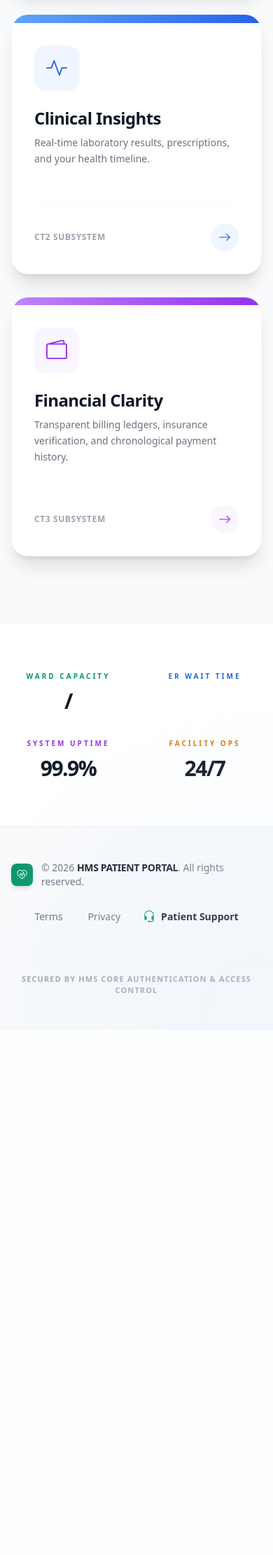
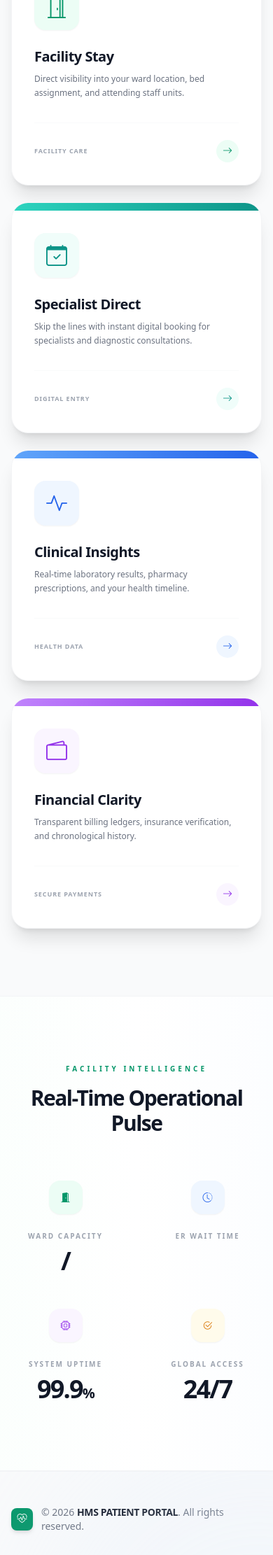
Before and after one commit to Jangwick/HMS, a Flask app: template templates/portal/patient_landing.html in a window 390 px wide. Shown: the part 938-3160 px from the top of the page at 70% size. Before the commit the page ends 2357 px from the top, so only its background shows below. Run offline with Flask 3, Linux system fonts and the light colour scheme; the template is opened without the code that fills it, so the values that code supplies are empty; some libraries are stand-ins or nearby versions.

Commit message:
feat: Add the initial patient landing page for the HMS portal.

```diff
--- a/templates/portal/patient_landing.html
+++ b/templates/portal/patient_landing.html
@@ -60,7 +60,7 @@
     <div class="blob bg-blue-100 -bottom-48 -right-48" style="animation-delay: -5s;"></div>
 
     <!-- Portal Header (HMS Uniform) -->
-    <nav class="bg-white/80 backdrop-blur-md border-b border-gray-100 sticky top-0 z-50">
+    <nav class="bg-white/95 backdrop-blur-lg border-b border-gray-200 sticky top-0 z-[100] shadow-sm">
         <div class="max-w-7xl mx-auto px-4 sm:px-6 lg:px-8 h-16 flex items-center justify-between">
             <div class="flex items-center">
                 <div
@@ -111,26 +111,35 @@
             </div>
         </div>
 
-        <div class="relative max-w-7xl mx-auto px-4 sm:px-6 lg:px-8 pt-20 pb-24 text-center">
+        <div class="relative max-w-7xl mx-auto px-4 sm:px-6 lg:px-8 pt-48 pb-32 text-center">
+            <div
+                class="inline-flex items-center space-x-2 px-3 py-1 bg-emerald-50 rounded-full border border-emerald-100 mb-8 animate-fade-in-up">
+                <span class="w-2 h-2 rounded-full bg-emerald-500 animate-pulse"></span>
+                <span class="text-[9px] font-black text-emerald-700 uppercase tracking-[0.2em]">Operational Status:
+                    Normal</span>
+            </div>
+
             <h1
-                class="text-4xl md:text-6xl lg:text-7xl font-extrabold text-gray-900 tracking-tight mb-6 animate-fade-in-up delay-100 px-4">
-                Care Without <span
-                    class="text-transparent bg-clip-text bg-gradient-to-r from-emerald-600 to-blue-600">Boundaries.</span>
+                class="text-5xl md:text-7xl lg:text-8xl font-black text-gray-900 tracking-tighter mb-8 animate-fade-in-up delay-100 px-4 leading-[0.9]">
+                Care Without <br>
+                <span
+                    class="text-transparent bg-clip-text bg-gradient-to-r from-emerald-600 via-teal-500 to-blue-600">Boundaries.</span>
             </h1>
 
-            <p class="mt-4 max-w-2xl mx-auto text-lg md:text-xl text-gray-500 animate-fade-in-up delay-200 px-6">
-                A centralized, secure, and intelligent gateway for HMS patients. Access your Clinical Journey, Facility
-                Stay, and Financials in real-time.
+            <p
+                class="mt-6 max-w-2xl mx-auto text-lg md:text-xl text-gray-400 font-medium animate-fade-in-up delay-200 px-6 leading-relaxed">
+                The HMS Patient Portal is your unified care companion. Real-time diagnostic streams, digital specialist
+                booking, and facility stay management—all in one secure hub.
             </p>
 
-            <div class="mt-12 flex flex-col sm:flex-row items-center justify-center gap-4 animate-fade-in-up delay-200">
+            <div class="mt-16 flex flex-col sm:flex-row items-center justify-center gap-6 animate-fade-in-up delay-200">
                 <a href="{{ url_for('patient.login') }}"
-                    class="w-full sm:w-auto px-10 py-4 bg-gray-950 text-white rounded-2xl font-black text-xs uppercase tracking-[0.2em] hover:bg-emerald-600 transition-all shadow-2xl">
+                    class="w-full sm:w-auto px-12 py-5 bg-gray-950 text-white rounded-2xl font-black text-xs uppercase tracking-[0.3em] hover:bg-emerald-600 hover:-translate-y-1 transition-all shadow-2xl">
                     Launch Care Hub
                 </a>
                 <a href="#features"
-                    class="w-full sm:w-auto px-10 py-4 bg-white text-gray-900 rounded-2xl font-black text-xs uppercase tracking-[0.2em] border border-gray-100 hover:border-emerald-200 transition-all shadow-sm">
-                    Explore Features
+                    class="w-full sm:w-auto px-12 py-5 bg-white text-gray-900 rounded-2xl font-black text-xs uppercase tracking-[0.3em] border border-gray-100 hover:border-emerald-200 transition-all shadow-sm">
+                    Explore Capabilities
                 </a>
             </div>
         </div>
@@ -138,7 +147,7 @@
 
     <!-- Departments Grid (HMS Standard) -->
     <div id="features" class="max-w-7xl mx-auto px-4 sm:px-6 lg:px-8 -mt-16 pb-24 relative z-10">
-        <div class="grid grid-cols-1 md:grid-cols-2 lg:grid-cols-3 gap-8 items-stretch auto-rows-fr">
+        <div class="grid grid-cols-1 md:grid-cols-2 lg:grid-cols-4 gap-6 items-stretch auto-rows-fr">
             <!-- Facility Stay -->
             <div
                 class="group bg-white rounded-3xl shadow-xl hover:shadow-2xl transition-all duration-300 transform hover:-translate-y-2 border border-gray-100 overflow-hidden h-full flex flex-col">
@@ -149,15 +158,39 @@
                         <i
                             class="bi bi-door-open text-3xl text-emerald-600 group-hover:text-white transition-colors duration-300"></i>
                     </div>
-                    <h2 class="text-2xl font-bold text-gray-900 mb-2 tracking-tight">Facility Stay</h2>
-                    <p class="text-gray-500 mb-8 text-sm leading-relaxed">Direct visibility into your ward location, bed
+                    <h2 class="text-xl font-bold text-gray-900 mb-2 tracking-tight">Facility Stay</h2>
+                    <p class="text-gray-500 mb-8 text-xs leading-relaxed">Direct visibility into your ward location, bed
                         assignment, and attending staff units.</p>
 
                     <div class="flex items-center justify-between pt-6 border-t border-gray-50 mt-auto">
-                        <span class="text-xs font-bold text-gray-400 uppercase tracking-wider">CT1 Subsystem</span>
+                        <span class="text-[9px] font-black text-gray-400 uppercase tracking-widest">Facility Care</span>
                         <div
-                            class="w-10 h-10 rounded-full bg-emerald-50 flex items-center justify-center text-emerald-600 group-hover:bg-emerald-600 group-hover:text-white transition-all duration-300">
-                            <i class="bi bi-arrow-right text-lg"></i>
+                            class="w-8 h-8 rounded-full bg-emerald-50 flex items-center justify-center text-emerald-600 group-hover:bg-emerald-600 group-hover:text-white transition-all duration-300">
+                            <i class="bi bi-arrow-right text-sm"></i>
+                        </div>
+                    </div>
+                </div>
+            </div>
+
+            <!-- Specialist Direct -->
+            <div
+                class="group bg-white rounded-3xl shadow-xl hover:shadow-2xl transition-all duration-300 transform hover:-translate-y-2 border border-gray-100 overflow-hidden h-full flex flex-col">
+                <div class="h-3 bg-gradient-to-r from-teal-400 to-teal-600"></div>
+                <div class="p-8 flex flex-col h-full">
+                    <div
+                        class="w-16 h-16 rounded-2xl bg-teal-50 flex items-center justify-center mb-6 group-hover:bg-teal-600 transition-colors duration-300 shadow-sm">
+                        <i
+                            class="bi bi-calendar-check text-3xl text-teal-600 group-hover:text-white transition-colors duration-300"></i>
+                    </div>
+                    <h2 class="text-xl font-bold text-gray-900 mb-2 tracking-tight">Specialist Direct</h2>
+                    <p class="text-gray-500 mb-8 text-xs leading-relaxed">Skip the lines with instant digital booking
+                        for specialists and diagnostic consultations.</p>
+
+                    <div class="flex items-center justify-between pt-6 border-t border-gray-50 mt-auto">
+                        <span class="text-[9px] font-black text-gray-400 uppercase tracking-widest">Digital Entry</span>
+                        <div
+                            class="w-8 h-8 rounded-full bg-teal-50 flex items-center justify-center text-teal-600 group-hover:bg-teal-600 group-hover:text-white transition-all duration-300">
+                            <i class="bi bi-arrow-right text-sm"></i>
                         </div>
                     </div>
                 </div>
@@ -173,15 +206,15 @@
                         <i
                             class="bi bi-activity text-3xl text-blue-600 group-hover:text-white transition-colors duration-300"></i>
                     </div>
-                    <h2 class="text-2xl font-bold text-gray-900 mb-2 tracking-tight">Clinical Insights</h2>
-                    <p class="text-gray-500 mb-8 text-sm leading-relaxed">Real-time laboratory results, prescriptions,
-                        and your health timeline.</p>
+                    <h2 class="text-xl font-bold text-gray-900 mb-2 tracking-tight">Clinical Insights</h2>
+                    <p class="text-gray-500 mb-8 text-xs leading-relaxed">Real-time laboratory results, pharmacy
+                        prescriptions, and your health timeline.</p>
 
                     <div class="flex items-center justify-between pt-6 border-t border-gray-50 mt-auto">
-                        <span class="text-xs font-bold text-gray-400 uppercase tracking-wider">CT2 Subsystem</span>
+                        <span class="text-[9px] font-black text-gray-400 uppercase tracking-widest">Health Data</span>
                         <div
-                            class="w-10 h-10 rounded-full bg-blue-50 flex items-center justify-center text-blue-600 group-hover:bg-blue-600 group-hover:text-white transition-all duration-300">
-                            <i class="bi bi-arrow-right text-lg"></i>
+                            class="w-8 h-8 rounded-full bg-blue-50 flex items-center justify-center text-blue-600 group-hover:bg-blue-600 group-hover:text-white transition-all duration-300">
+                            <i class="bi bi-arrow-right text-sm"></i>
                         </div>
                     </div>
                 </div>
@@ -197,15 +230,16 @@
                         <i
                             class="bi bi-wallet2 text-3xl text-purple-600 group-hover:text-white transition-colors duration-300"></i>
                     </div>
-                    <h2 class="text-2xl font-bold text-gray-900 mb-2 tracking-tight">Financial Clarity</h2>
-                    <p class="text-gray-500 mb-8 text-sm leading-relaxed">Transparent billing ledgers, insurance
-                        verification, and chronological payment history.</p>
+                    <h2 class="text-xl font-bold text-gray-900 mb-2 tracking-tight">Financial Clarity</h2>
+                    <p class="text-gray-500 mb-8 text-xs leading-relaxed">Transparent billing ledgers, insurance
+                        verification, and chronological history.</p>
 
                     <div class="flex items-center justify-between pt-6 border-t border-gray-50 mt-auto">
-                        <span class="text-xs font-bold text-gray-400 uppercase tracking-wider">CT3 Subsystem</span>
+                        <span class="text-[9px] font-black text-gray-400 uppercase tracking-widest">Secure
+                            Payments</span>
                         <div
-                            class="w-10 h-10 rounded-full bg-purple-50 flex items-center justify-center text-purple-600 group-hover:bg-purple-600 group-hover:text-white transition-all duration-300">
-                            <i class="bi bi-arrow-right text-lg"></i>
+                            class="w-8 h-8 rounded-full bg-purple-50 flex items-center justify-center text-purple-600 group-hover:bg-purple-600 group-hover:text-white transition-all duration-300">
+                            <i class="bi bi-arrow-right text-sm"></i>
                         </div>
                     </div>
                 </div>
@@ -213,26 +247,48 @@
         </div>
     </div>
 
-    <!-- Stats Bar (HMS Uniform) -->
-    <div id="stats" class="bg-white border-y border-gray-100 py-16">
-        <div class="max-w-7xl mx-auto px-4 sm:px-6 lg:px-8">
-            <div class="grid grid-cols-2 md:grid-cols-4 gap-8 text-center text-sm">
-                <div>
-                    <p class="text-[10px] font-black text-emerald-600 uppercase tracking-[0.3em] mb-2">Ward Capacity</p>
-                    <p class="text-3xl font-black text-gray-900 tracking-tighter">{{ stats.occupied_beds }}/{{
+    <!-- Stats Bar (HMS Facility Intelligence) -->
+    <div id="stats" class="bg-white border-y border-gray-100 py-24 relative overflow-hidden">
+        <div class="absolute inset-0 bg-gradient-to-r from-emerald-50/20 via-transparent to-blue-50/20"></div>
+        <div class="max-w-7xl mx-auto px-4 sm:px-6 lg:px-8 relative z-10">
+            <div class="text-center mb-16">
+                <h2 class="text-[10px] font-black text-emerald-600 uppercase tracking-[0.4em] mb-4">Facility
+                    Intelligence</h2>
+                <p class="text-3xl font-black text-gray-900 tracking-tighter">Real-Time Operational Pulse</p>
+            </div>
+            <div class="grid grid-cols-2 md:grid-cols-4 gap-12 text-center">
+                <div class="group">
+                    <div
+                        class="w-12 h-12 bg-emerald-50 rounded-2xl flex items-center justify-center text-emerald-600 mx-auto mb-6 group-hover:bg-emerald-600 group-hover:text-white transition-all shadow-sm">
+                        <i class="bi bi-door-open-fill"></i>
+                    </div>
+                    <p class="text-[10px] font-black text-gray-400 uppercase tracking-[0.2em] mb-2">Ward Capacity</p>
+                    <p class="text-4xl font-black text-gray-900 tracking-tighter">{{ stats.occupied_beds }}/{{
                         stats.total_beds }}</p>
                 </div>
-                <div>
-                    <p class="text-[10px] font-black text-blue-600 uppercase tracking-[0.3em] mb-2">ER Wait Time</p>
-                    <p class="text-3xl font-black text-gray-900 tracking-tighter">{{ stats.er_wait_time }}</p>
+                <div class="group">
+                    <div
+                        class="w-12 h-12 bg-blue-50 rounded-2xl flex items-center justify-center text-blue-600 mx-auto mb-6 group-hover:bg-blue-600 group-hover:text-white transition-all shadow-sm">
+                        <i class="bi bi-clock-history"></i>
+                    </div>
+                    <p class="text-[10px] font-black text-gray-400 uppercase tracking-[0.2em] mb-2">ER Wait Time</p>
+                    <p class="text-4xl font-black text-gray-900 tracking-tighter">{{ stats.er_wait_time }}</p>
                 </div>
-                <div>
-                    <p class="text-[10px] font-black text-purple-600 uppercase tracking-[0.3em] mb-2">System Uptime</p>
-                    <p class="text-3xl font-black text-gray-900 tracking-tighter">99.9%</p>
+                <div class="group">
+                    <div
+                        class="w-12 h-12 bg-purple-50 rounded-2xl flex items-center justify-center text-purple-600 mx-auto mb-6 group-hover:bg-purple-600 group-hover:text-white transition-all shadow-sm">
+                        <i class="bi bi-cpu"></i>
+                    </div>
+                    <p class="text-[10px] font-black text-gray-400 uppercase tracking-[0.2em] mb-2">System Uptime</p>
+                    <p class="text-4xl font-black text-gray-900 tracking-tighter">99.9<span class="text-xl">%</span></p>
                 </div>
-                <div>
-                    <p class="text-[10px] font-black text-amber-600 uppercase tracking-[0.3em] mb-2">Facility Ops</p>
-                    <p class="text-3xl font-black text-gray-900 tracking-tighter">24/7</p>
+                <div class="group">
+                    <div
+                        class="w-12 h-12 bg-amber-50 rounded-2xl flex items-center justify-center text-amber-600 mx-auto mb-6 group-hover:bg-amber-600 group-hover:text-white transition-all shadow-sm">
+                        <i class="bi bi-check2-circle"></i>
+                    </div>
+                    <p class="text-[10px] font-black text-gray-400 uppercase tracking-[0.2em] mb-2">Global Access</p>
+                    <p class="text-4xl font-black text-gray-900 tracking-tighter">24/7</p>
                 </div>
             </div>
         </div>
```
